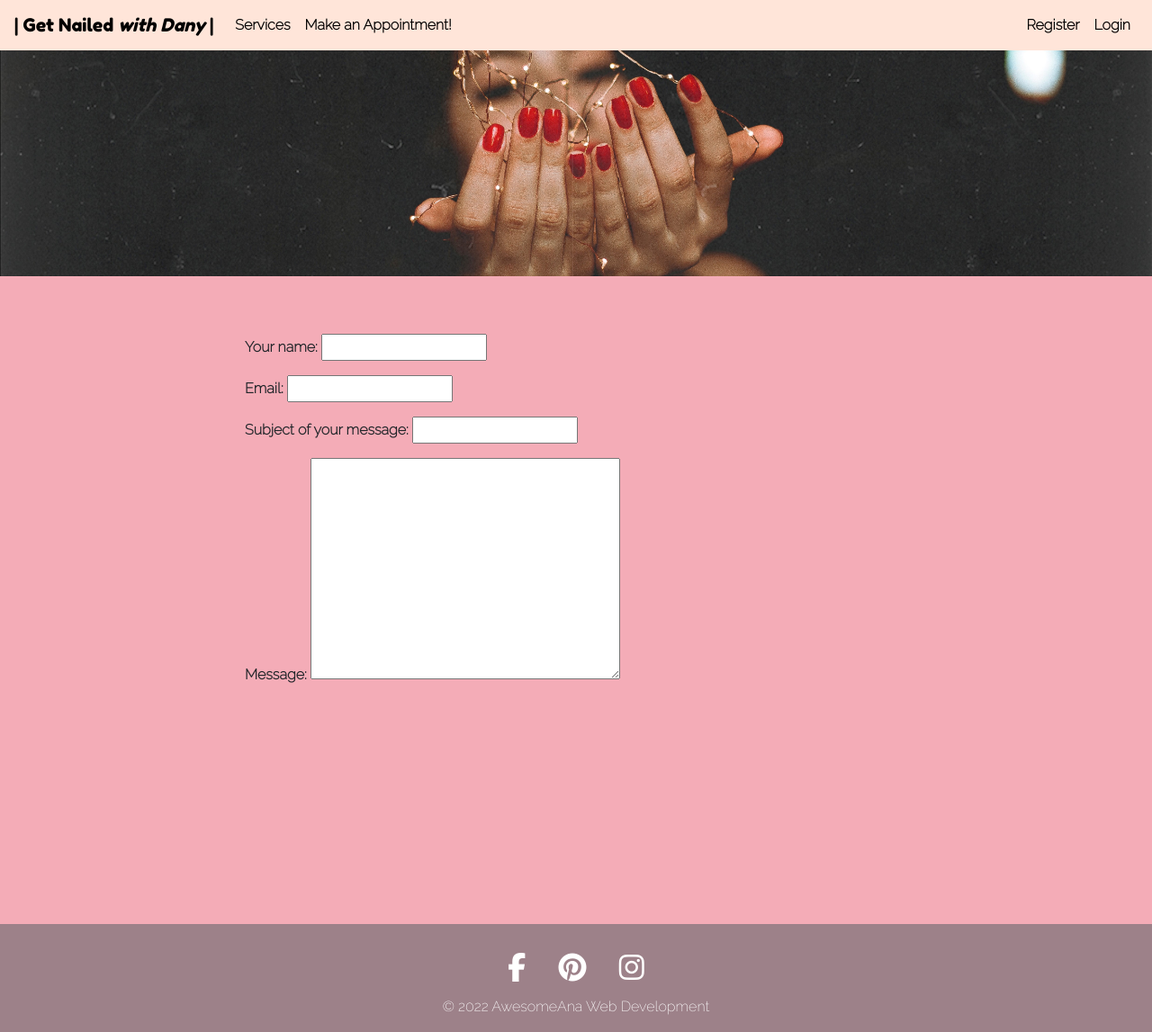
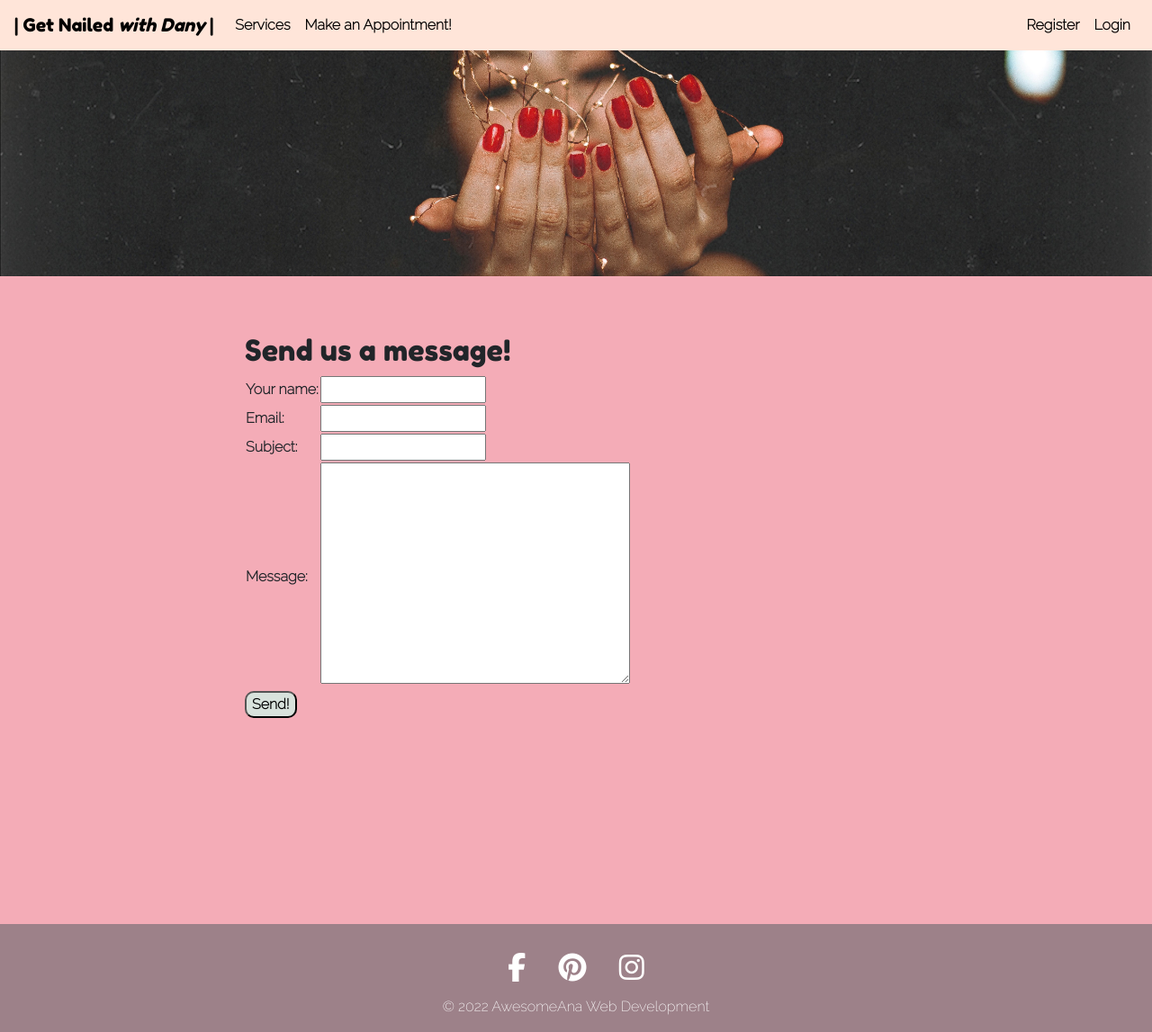
Before and after one commit to anabramos/getnailedwithdany, a Django app: page /contact-us in a window 1280 px wide. Shown: the whole page at 90% size. Run offline with Django 3.2, Linux system fonts and the light colour scheme; some libraries are stand-ins or nearby versions.

Commit message:
Change style contact-us form template

```diff
--- a/templates/contact-us.html
+++ b/templates/contact-us.html
@@ -4,12 +4,19 @@
 
 {% block content %}
 
-    <!-- Contact Us Form -->
+
     <div class="container">
         <div class="row">
             <div class="col-md-8 mt-3 offset-md-2">
-                {% csrf_token %}
-                {{ contact_form.as_p }}
+                <h2>Send us a message!</h2>
+                <!-- Contact Us Form -->
+                <form method="POST">
+                    <table>
+                        {% csrf_token %}
+                        {{ contact_form.as_table }}
+                    </table>
+                    <button type="submit">Send!</button>
+                </form>
             </div>
         </div>
     </div>
--- a/website/forms.py
+++ b/website/forms.py
@@ -3,7 +3,7 @@ from django import forms
 
 class ContactUsForm(forms.Form):
     """ Contact us form for users to submit messages """
-    name = forms.CharField(label='Your name', max_length=50)
+    yourname = forms.CharField(label='Your name', max_length=50)
     email = forms.EmailField(max_length=50)
-    subject = forms.CharField(label='Subject of your message', max_length=100)
+    subject = forms.CharField(label='Subject', max_length=100)
     message = forms.CharField(widget=forms.Textarea)
```
